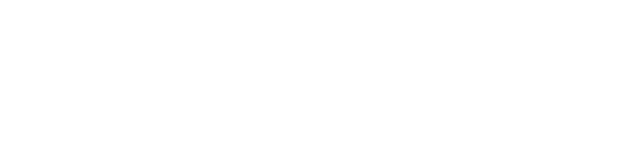
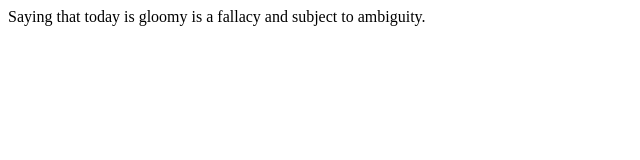
Before and after one commit to Akomea/WebPageProjX, a plain HTML site: page index.html in a window 1280 px wide. Shown: the whole page, without its empty margins (0-640 px from the left). Drawn offline with Linux system fonts and the light colour scheme.

Commit message:
add javascript for randomly selecting quote to display

```diff
--- a/index.html
+++ b/index.html
@@ -2,11 +2,14 @@
 <html>
   <head>
     <meta charset="utf-8">
+    <script type="text/javascript" src="quotes.js"></script>
+    <script type="text/javascript" src="main_script.js"></script>
     <title>Phrase of the day</title>
   </head>
-  <body>
-    <article id="dailyPhrase">
-
-    </article>
+  <body onload="displayPhrase">
+    <article id="dailyPhrase"></article>
   </body>
+  <script type="text/javascript">
+    displayPhrase();
+  </script>
 </html>
--- /dev/null
+++ b/main_script.js
@@ -0,0 +1,10 @@
+function displayPhrase(){
+  var article = document.getElementById('dailyPhrase');
+  article.innerHTML = getRandomPhrase();
+}
+
+function getRandomPhrase(){
+  var i = Math.floor(Math.random() * quotes.length);
+  console.log(i);
+  return quotes[i].content;
+}
```
